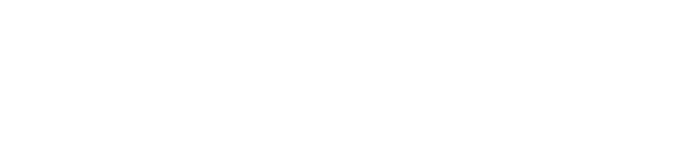
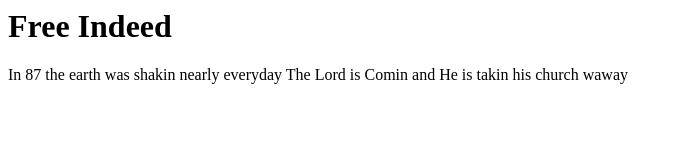
Before and after one commit to CiesielskiK/nauka-git2, a plain HTML site: page index.html in a window 1280 px wide. Shown: the whole page, without its empty margins (0-683 px from the left). Drawn offline with Linux system fonts and the light colour scheme.

Commit message:
Add songs to index.html

```diff
--- a/index.html
+++ b/index.html
@@ -1,7 +1,13 @@
 <doctype! html>
 	<html lang="eng">
 		<head>
+			<title>Contagius - Free Indeed</title>
 		</head>
 		<body>
+			<h1>Free Indeed</h1>
+			<p>In 87 the earth was shakin
+			   nearly everyday
+			   The Lord is Comin
+			   and He is takin his church waway</p>
 		</body>
 	</html>
```
